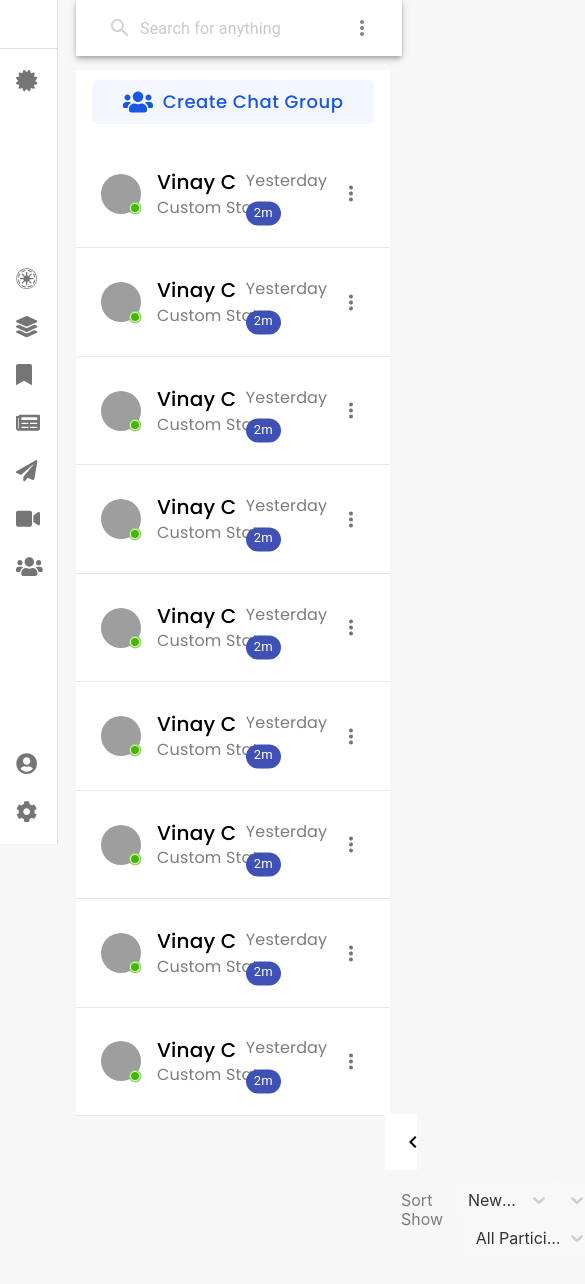
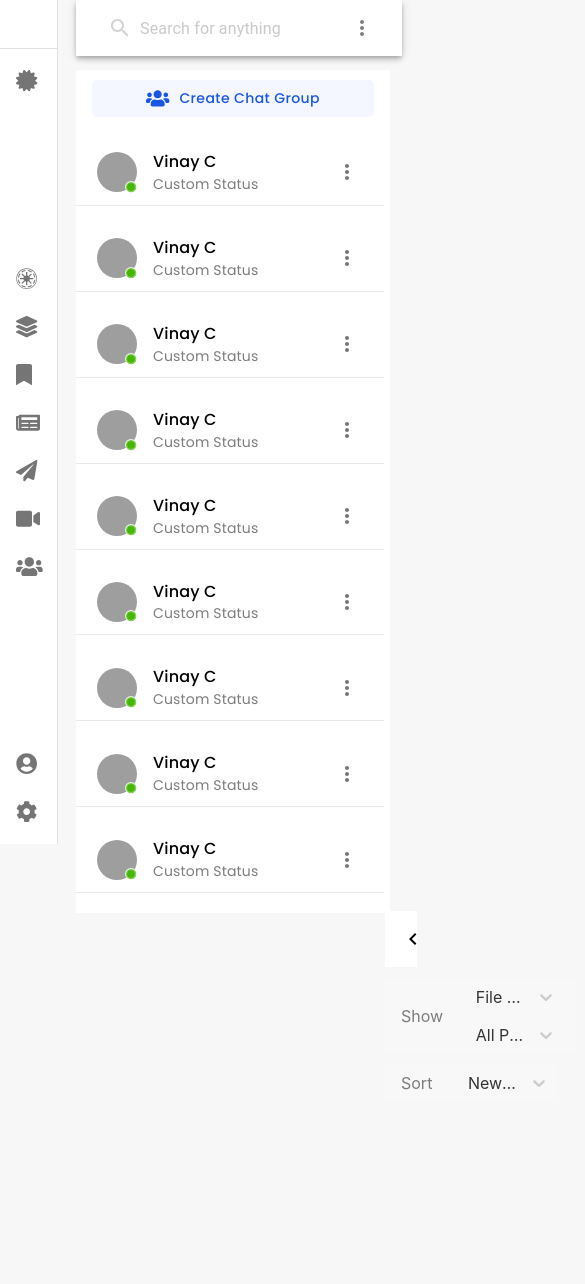
Before and after one commit to 91a447raheem/lms-ui, a React (Create React App) app in the folder byndr-ui/: page /connect/sharedcontent in a window 390 px wide. Shown: the top 1284 px of the page, 585 px wide, since content can reach past the window. Built offline with nearby package versions, Linux system fonts and the light colour scheme; grey boxes are pictures that could not be loaded.

Commit message:
resposvice screen 1024 and 768(allparticipants,messages,sharedfiles,sharedcontent,sharedcontentsingle)

```diff
--- a/byndr-ui/src/components/Connect/Messages/chatList.js
+++ b/byndr-ui/src/components/Connect/Messages/chatList.js
@@ -47,6 +47,11 @@ const useStyles = makeStyles((theme) => ({
         paddingBottom: 0,
         height: 60,
 
+    },
+    titleButton:{
+        [theme.breakpoints.down(785)]: {
+            fontSize: '14px !important',
+         }
     }
 }));
 
@@ -60,7 +65,7 @@ export default function ChatList() {
         // style={{ paddingTop: 40 }}
         >
             <Grid item className={classes.centerAlign}>
-                <Button style={{
+                <Button className={classes.titleButton} style={{
                     textAlign: "center",
                     fontFamily: 'Poppins',
                     borderRadius: 5,
@@ -70,7 +75,7 @@ export default function ChatList() {
                     fontSize: 18,
                     textTransform: "capitalize",
                     boxShadow: "none",
-                    width: "90%"
+                    width: "90%",
                 }}>
                     <FontAwesomeIcon icon={faUsers} size={"lg"} style={{ marginRight: 10 }} />    Create Chat Group
                 </Button>
--- a/byndr-ui/src/components/Connect/Messages/messages.js
+++ b/byndr-ui/src/components/Connect/Messages/messages.js
@@ -50,7 +50,10 @@ const useStyles = makeStyles((theme) => ({
     alignBlockCenter: {
         margin: '0 auto',
         marginTop: '20%',
-        width: 600
+        width: 600,
+        [theme.breakpoints.between(700,1030)]: {
+            width: '85%'
+         }
     }
 
 }));
--- a/byndr-ui/src/components/Connect/datacard.js
+++ b/byndr-ui/src/components/Connect/datacard.js
@@ -105,6 +105,9 @@ const useStyles = makeStyles((theme) => ({
             marginLeft: theme.spacing(10),
             width: 235,
         },
+        [theme.breakpoints.down('md')]: {
+            maxWidth: '100% !important',
+        }
     },
 }));
 
--- a/byndr-ui/src/components/Connect/messageConnect.js
+++ b/byndr-ui/src/components/Connect/messageConnect.js
@@ -16,7 +16,7 @@ import Sharedfiles from "./sharedfiles";
 import Sharedcontent from "./sharedcontent";
 import Sharedcontentsingle from "./sharedcontentsingle";
 
-const useStyles = makeStyles(() => ({
+const useStyles = makeStyles((theme) => ({
   marginSmall: {
     marginRight: 12,
   },
@@ -46,7 +46,10 @@ const useStyles = makeStyles(() => ({
     overflowY: 'auto',
     // position: 'fixed',
     background: '#fff',
-    zIndex: 999
+    zIndex: 999,
+    [theme.breakpoints.between(700,1030)]: {
+      maxWidth: '32%'
+   }
   },
   chatListblockinr: {
     marginTop: 10
@@ -55,7 +58,10 @@ const useStyles = makeStyles(() => ({
     float: 'right',
     width: 'calc(100% - 385px)',
     height: '100%',
-    padding: '0 5px'
+    padding: '0 5px',
+    [theme.breakpoints.between(700,1030)]: {
+      width: 'calc(100% - 34%)'
+   }
   },
   contentRendererinr: {
     paddingTop: 10,
--- a/byndr-ui/src/components/Connect/participants.js
+++ b/byndr-ui/src/components/Connect/participants.js
@@ -21,6 +21,15 @@ const useStyles = makeStyles((theme) => ({
     allparticipants: {
         width: '100%',
         padding: '0px 0px'
+    },
+    boxGrid:{
+        boxShadow: "0px 2px 1px -1px rgba(0,0,0,0.2), 0px 1px 1px 0px rgba(0,0,0,0.14), 0px 1px 3px 0px rgba(0,0,0,0.12)",
+        [theme.breakpoints.down(1030)]: {
+            margin: "1vw 0px 1vw 3vw !important",
+            padding: "0.5rem",
+            width: "100% !important",
+            maxWidth: "88% !important",
+         }
     }
 }));
 
@@ -41,8 +50,8 @@ export default function Participants() {
                         if (data.role === "Admin") {
                             return (
 
-                                <Card style={{ margin: "1vw 3vw", padding: "0.5rem", maxWidth: "40%" }}>
-                                    <div style={{ display: "flex", justifyContent: 'space-around' }}>
+                                <Card class={classes.boxGrid} style={{ margin: "1vw 3vw", padding: "0.5rem", maxWidth: "40%" }}>
+                                    <div  style={{ display: "flex", justifyContent: 'space-around' }}>
                                         <Avatar></Avatar>
                                         <div>
                                             <Typography style={{ marginLeft: "0.7em", fontSize: "0.95em", fontWeight: 'bold' }}>TED - Ed</Typography>
@@ -81,7 +90,7 @@ export default function Participants() {
                     dataDummy.map((data => {
                         if (data.role === "member") {
                             return (
-                                <Card style={{ margin: "1vw 0px 1vw 3vw", padding: "0.5rem", width: "40%" }}>
+                                <Card class={classes.boxGrid} style={{ margin: "1vw 0px 1vw 3vw", padding: "0.5rem", width: "40%" }}>
 
                                     <div style={{ display: "flex", justifyContent: 'space-around' }}>
                                         <Avatar></Avatar>
--- a/byndr-ui/src/components/Connect/sharedcontent.js
+++ b/byndr-ui/src/components/Connect/sharedcontent.js
@@ -18,8 +18,12 @@ const useStyles = makeStyles((theme) => ({
         width: 'auto',
         [theme.breakpoints.up('sm')]: {
             marginLeft: theme.spacing(1.5),
-            width: 'auto',
+            width: 'auto !important',
         },
+        [theme.breakpoints.down('md')]: {
+            width: 'auto !important',
+            marginBottom:10
+        }
     },
     selectShow: {
         padding: theme.spacing(0, 2),
@@ -56,7 +60,7 @@ const useStyles = makeStyles((theme) => ({
         transition: theme.transitions.create('width'),
         width: '20ch',
         [theme.breakpoints.down('md')]: {
-            width: '13ch',
+            width: '100px',
         },
     },
     Sortby: {
--- a/byndr-ui/src/components/Connect/sharedcontentsingle.js
+++ b/byndr-ui/src/components/Connect/sharedcontentsingle.js
@@ -23,6 +23,10 @@ const useStyles = makeStyles((theme) => ({
             marginLeft: theme.spacing(1.5),
             width: 'auto',
         },
+        [theme.breakpoints.down('md')]: {
+            width: 'auto !important',
+            marginBottom:10
+        }
     },
     selectShow: {
         padding: theme.spacing(0, 2),
--- a/byndr-ui/src/components/Connect/sharedfiles.js
+++ b/byndr-ui/src/components/Connect/sharedfiles.js
@@ -28,6 +28,10 @@ const useStyles = makeStyles((theme) => ({
             marginLeft: theme.spacing(1.5),
             width: 'auto',
         },
+        [theme.breakpoints.down('md')]: {
+            width: 'auto !important',
+            marginBottom:10
+        }
     },
     selectShow: {
         padding: theme.spacing(0, 2),
@@ -88,6 +92,7 @@ const useStyles = makeStyles((theme) => ({
         [theme.breakpoints.down('md')]: {
             width: '100px',
         },
+
     },
     root: {
         maxWidth: 235,
@@ -106,8 +111,13 @@ const useStyles = makeStyles((theme) => ({
         textAlign: "center",
         width: "150px",
         fontSize: "29px",
+    },
+    cardBox:{
+        boxShadow: "0px 2px 1px -1px rgba(0,0,0,0.2), 0px 1px 1px 0px rgba(0,0,0,0.14), 0px 1px 3px 0px rgba(0,0,0,0.12)",
+        [theme.breakpoints.down('sm')]: {
+            margin: '1rem 2rem !important'
+        }
     }
-
 }));
 
 const customStyles = {
@@ -274,7 +284,7 @@ export default function Sharedfiles() {
                         if (data.role === "member") {
                             return (
 
-                                <Card style={{ margin: " 20px", width: "150px", float: "left", borderRadius: "15px", border: "1px solid #E8E8E8" }}>
+                                <Card className={classes.cardBox} style={{ margin: " 20px", width: "150px", float: "left", borderRadius: "15px", border: "1px solid #E8E8E8" }}>
                                     <CardActionArea>
                                         <div className={classes.flieFloder}><FontAwesomeIcon icon={faFileArchive} size={"lg"} /></div>
                                         <CardContent style={{ display: 'flex', padding: "0.5vw 0.75vw 0.75vw 0.75vw", borderTop: "1px solid #E8E8E8" }}>
--- a/byndr-ui/src/components/common/Cards/chatCard.js
+++ b/byndr-ui/src/components/common/Cards/chatCard.js
@@ -61,10 +61,16 @@ const useStyles = makeStyles((theme) => ({
         // maxWidth: 360,
         backgroundColor: theme.palette.background.paper,
         borderBottom: "1px solid #E8E8E8",
-        padding: "20px 9px",
+        padding: "20px 8px",
         '&:hover': {
             backgroundColor: "#F7F7F7",
         },
+        [theme.breakpoints.down(1030)]: {
+            padding: "20px 7px",
+         },
+         [theme.breakpoints.down(785)]: {
+            padding: "3px 5px",
+       }
     },
 
     cardTtitle: {
@@ -74,13 +80,19 @@ const useStyles = makeStyles((theme) => ({
         opacity: 1,
         fontSize: 20,
         fontWeight: 500,
+        [theme.breakpoints.down(1030)]: {
+            fontSize: 16,
+         }
     },
     cardSubText: {
         textAlign: "left",
         fontFamily: 'Poppins',
         color: "#7D7D7D",
         opacity: 1,
-        fontSize: 16
+        fontSize: 16,
+        [theme.breakpoints.down(1030)]: {
+            fontSize: 14,
+         }
     },
     lastUpdate: {
         textAlign: "left",
@@ -88,7 +100,20 @@ const useStyles = makeStyles((theme) => ({
         color: "#7B7C7E",
         opacity: 1,
         paddingTop: 10,
-        fontSize: 16
+        fontSize: 16,
+        [theme.breakpoints.down(1030)]: {
+            fontSize: 14,
+         },
+         [theme.breakpoints.down(785)]: {
+             display:"none"
+        }
+    },
+    updateTime:{
+        [theme.breakpoints.down(1030)]: {
+            float: "right",
+            marginTop: "4px",
+            marginBottom: "5px",
+         }
     }
 }));
 
@@ -147,7 +172,7 @@ export default function ChatCard() {
                                 Yesterday
                                 <br />
                                 <Icon className="fa fa-plus-circle" color="primary" />
-                                <Chip label="2m" color="primary" size="small" />
+                                <Chip label="2m" color="primary" size="small"  className={classes.updateTime}/>
                             </Typography>
                             <IconButton aria-label="settings" onClick={handleClick}>
                                 <MoreVertIcon />
--- a/byndr-ui/src/components/common/TitleBar/myprofileTitleBar.js
+++ b/byndr-ui/src/components/common/TitleBar/myprofileTitleBar.js
@@ -23,6 +23,7 @@ const useStyles = makeStyles((theme) => ({
         [theme.breakpoints.up('sm')]: {
             display: 'block',
         },
+
     },
     search: {
         position: 'relative',
@@ -73,6 +74,7 @@ const useStyles = makeStyles((theme) => ({
             display: 'none',
         },
     },
+
 }));
 
 export default function MyProfileTitleBar() {
--- a/byndr-ui/src/components/common/header.js
+++ b/byndr-ui/src/components/common/header.js
@@ -29,6 +29,9 @@ const useStyles = makeStyles((theme) => ({
         [theme.breakpoints.up('sm')]: {
             display: 'block',
         },
+        [theme.breakpoints.up('768')]: {
+            marginLeft: `calc(2px + ${theme.spacing(4)}px)`
+         },
         color: 'blue',
         marginLeft: `calc(1.5em + ${theme.spacing(4)}px)`
     },
```
